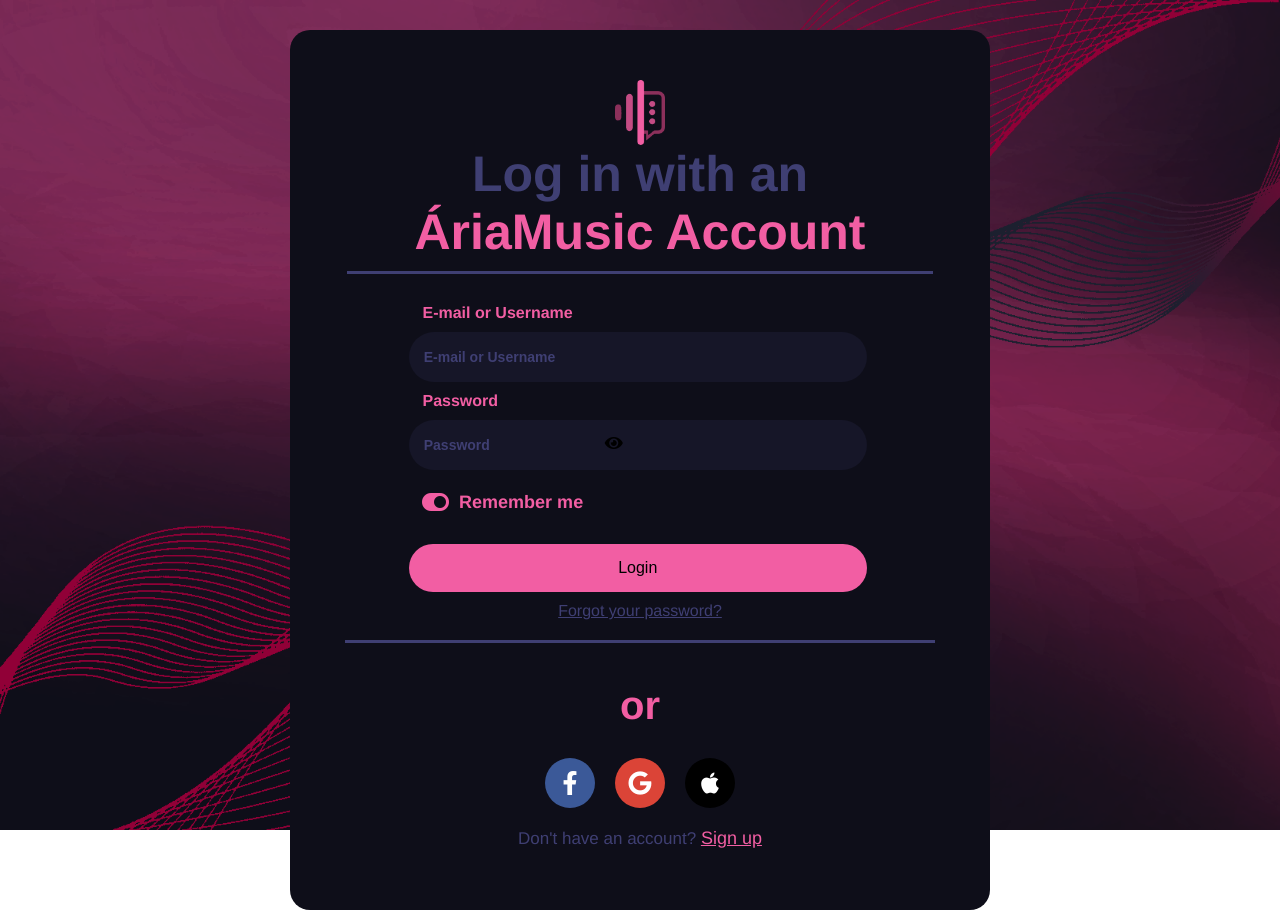
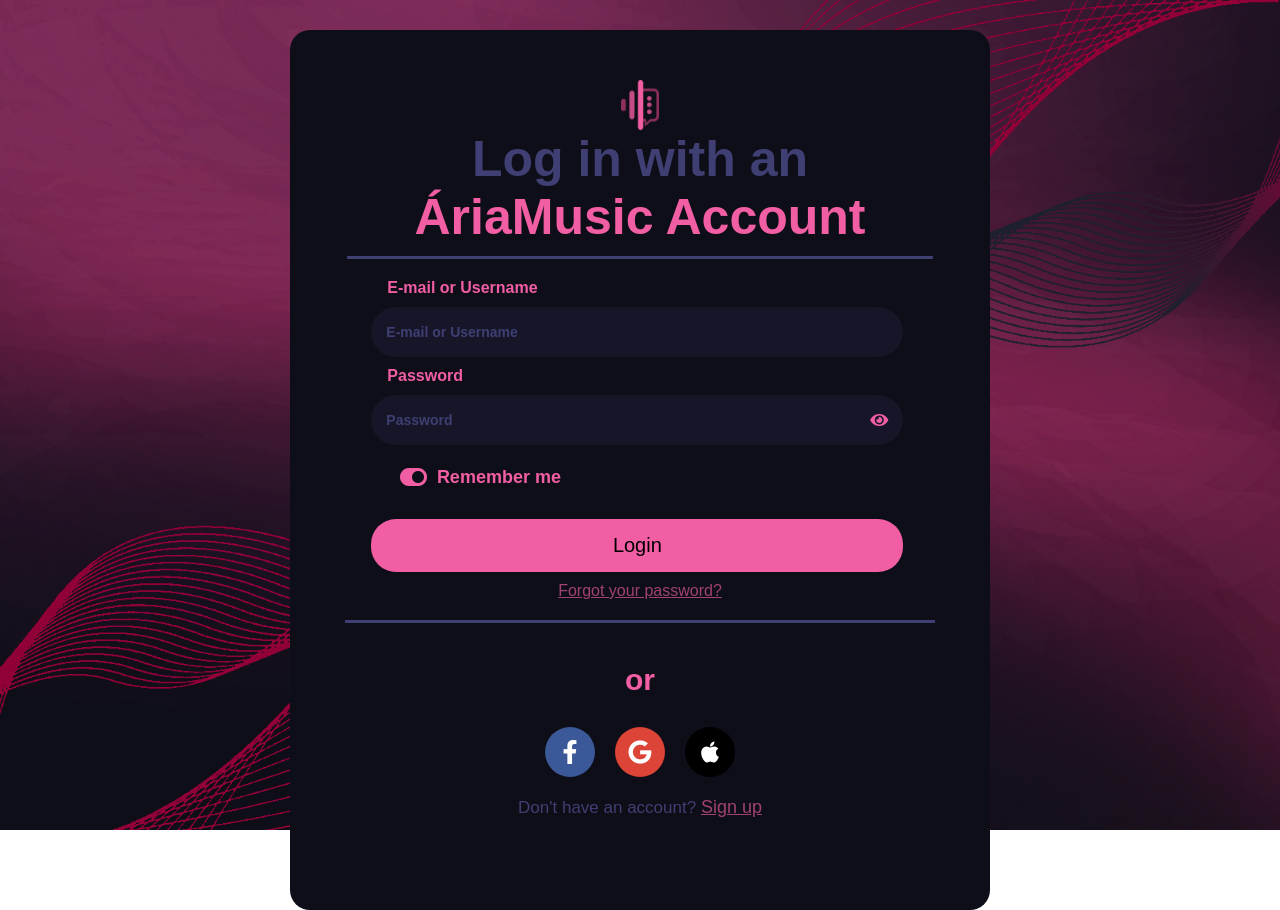
Before and after one commit to RobotEby/music-social-app, a website: page public/index.html in a window 1280 px wide. Drawn offline with Linux system fonts and the light colour scheme.

Commit message:
feat: Enhance styles for login page, error handling, and password visibility toggle in styles.css

```diff
--- a/public/styles.css
+++ b/public/styles.css
@@ -4,7 +4,7 @@
     padding: 0;
 }
 body {
-    font-family: Helvetica;
+    font-family: sans-serif;
     align-items: center;
     height: 100vh;
     margin: 0;
@@ -12,6 +12,7 @@
     background-size: cover;
     background-position: center;
     background-repeat: no-repeat;
+    overflow-y: hidden;
 }
 .login-panel {
     display: flex;
@@ -25,13 +26,13 @@
     margin: 30px auto;
 }
 .login-panel img {
-    width: 50px;
+    height: 50px;
+    justify-content: center;
 }
 .panel-header {
     color: #f25ea3;
     text-align: center;
     font-size: 50px;
-    margin-bottom: 10px;
 }
 .panel-header::after {
     content: '';
@@ -51,7 +52,7 @@
     margin: 10px;
     margin-bottom: 30px;
     color: #f25ea3;
-    font-size: 40px;
+    font-size: 30px;
     font-weight: bold;
 }
 .form-label {
@@ -73,10 +74,30 @@
     position: relative;
     left: -51%;
 }
+.input-group {
+    position: relative;
+}
+#password-input {
+    padding-right: 40px;
+}
+#togglePassword {
+    position: absolute;
+    right: 15px;
+    top: 50%;
+    transform: translateY(-50%);
+    cursor: pointer;
+    color: #f25ea3;
+}
+.input-group:hover {
+    box-shadow: inset 0 0 0 1px var(--essential-negative, #f25ea3);
+}
 .input-field {
+    color: rgb(255, 234, 234);
     border: none;
     background: transparent;
     font-size: 14px;
+    outline: none;
+    font-weight: 600;
 }
 .input-field::placeholder {
     color: #3f3f73;
@@ -88,12 +109,17 @@
     border: none;
     border-radius: 25px;
     padding: 15px;
-    font-size: 16px;
+    font-size: 20px;
     width: 200%;
     position: relative;
     left: -51%;
     margin-top: 10px;
     cursor: pointer;
+}
+.submit-button:hover {
+    transform: scale(1.04);
+    background-color: #fa65ab;
+    font-weight: 580;
 }
 .toggle-wrapper {
     display: flex;
@@ -106,16 +132,13 @@
     position: relative;
     left: -60%;
 }
-.toggle-wrapper:hover {
-    color: #a04271;
-}
 .toggle-description {
     margin-left: 10px;
     font-size: 18px;
     color: #f25ea3;
     font-weight: bold;
 }
-.toggle-description:hover {
+.fa-toggle-on:hover {
     color: #a04271;
 }
 .fa-toggle-off {
@@ -127,22 +150,22 @@
     font-size: 17px;
 }
 .signup-container a {
-    color: #f25ea3;
+    color: #a04271;
     font-size: 18px;
 }
 .signup-container a:hover {
-    font-weight: bold;
+    color: #f25ea3;
 }
 .forgot-password-container {
     text-align: center;
     margin: 10px 0;
 }
 #forgot-password-link {
-    color: #3f3f73;
+    color: #a04271;
     font-size: 16px;
 }
 #forgot-password-link:hover {
-    color: #a04271;
+    color: #f25ea3;
 }
 .forgot-password-container::after {
     content: '';
```
